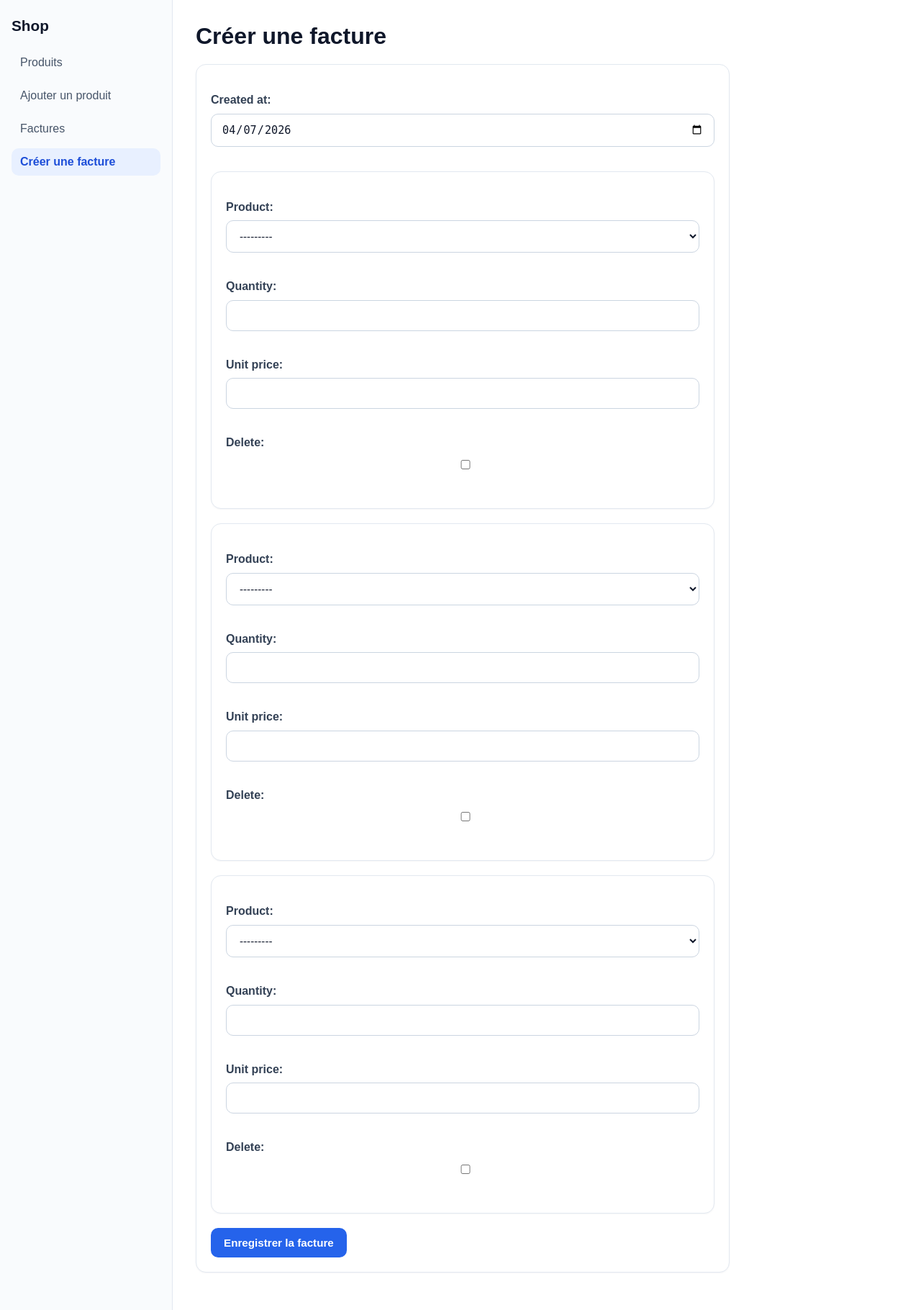
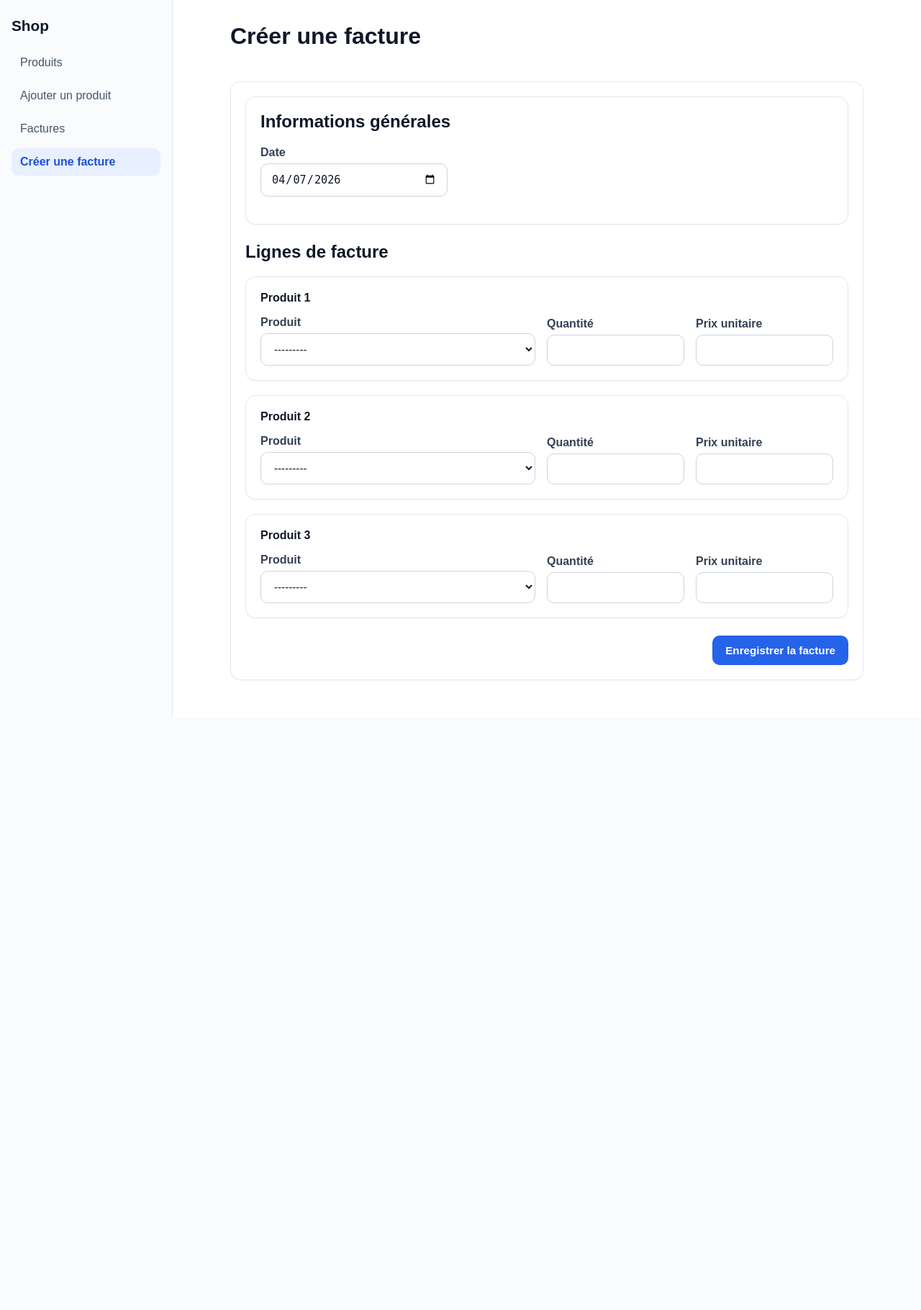
Before and after one commit to LexyRani/Python_Django_T, a Django app: page /invoices/create/ in a window 1280 px wide. Shown: the whole page at 72% size. After the commit the page ends 997 px from the top, so only its background shows below. Run offline with Django 5.2, Linux system fonts and the light colour scheme; tables that the repository leaves empty hold one stand-in row (values such as "Sample post").

Commit message:
Changement in models.py for the quantity in the facture and in the template

```diff
--- a/Exercice 2/WebAppDjango/shop/forms.py
+++ b/Exercice 2/WebAppDjango/shop/forms.py
@@ -1,6 +1,14 @@
 from django import forms
 from django.forms import inlineformset_factory
 from .models import Product, Invoice, InvoiceItem
+
+
+class ProductSelect(forms.Select):
+    def create_option(self, name, value, label, selected, index, subindex=None, attrs=None):
+        option = super().create_option(name, value, label, selected, index, subindex, attrs)
+        if value and hasattr(value, "instance"):
+            option["attrs"]["data-price"] = value.instance.price
+        return option
 
 
 class ProductForm(forms.ModelForm):
@@ -25,6 +33,11 @@
     class Meta:
         model = InvoiceItem
         fields = ['product', 'quantity', 'unit_price']
+        widgets = {
+            'product': ProductSelect(),
+            'quantity': forms.NumberInput(attrs={'min': 1}),
+            'unit_price': forms.NumberInput(attrs={'readonly': 'readonly'}),
+        }
 
 
 InvoiceItemFormSet = inlineformset_factory(
@@ -32,5 +45,5 @@
     InvoiceItem,
     form=InvoiceItemForm,
     extra=3,
-    can_delete=True
+    can_delete=False
 )
--- a/Exercice 2/WebAppDjango/shop/models.py
+++ b/Exercice 2/WebAppDjango/shop/models.py
@@ -1,5 +1,7 @@
 from django.db import models
 from django.utils import timezone
+from django.core.validators import MinValueValidator
+
 
 
 class Product(models.Model):
@@ -27,7 +29,7 @@
 class InvoiceItem(models.Model):
     invoice = models.ForeignKey(Invoice, on_delete=models.CASCADE)
     product = models.ForeignKey(Product, on_delete=models.CASCADE)
-    quantity = models.IntegerField()
+    quantity = models.PositiveIntegerField(validators=[MinValueValidator(1)])
     unit_price = models.DecimalField(max_digits=8, decimal_places=2)
 
     def line_total(self):
--- a/Exercice 2/WebAppDjango/shop/static/shop/style.css
+++ b/Exercice 2/WebAppDjango/shop/static/shop/style.css
@@ -336,6 +336,7 @@
     border-color: #bfdbfe;
 }
 /* Détail facture */
+
 .invoice-detail-header {
     margin-bottom: 24px;
 }
@@ -469,3 +470,67 @@
         transform: translateY(-7px) rotate(-45deg);
     }
 }
+
+.form-row-single {
+    max-width: 260px;
+}
+
+.invoice-form {
+    max-width: 880px;
+}
+
+.invoice-items-section {
+    margin-top: 24px;
+}
+
+.invoice-item-card h3 {
+    margin-top: 0;
+    margin-bottom: 16px;
+    color: #0f172a;
+    font-size: 1rem;
+}
+
+.invoice-item-grid {
+    display: grid;
+    grid-template-columns: 2fr 1fr 1fr;
+    gap: 16px;
+    align-items: end;
+}
+
+.form-field {
+    margin-bottom: 0;
+}
+
+.form-field label {
+    display: block;
+    margin-bottom: 6px;
+    font-weight: 600;
+    color: #334155;
+}
+
+.form-field input,
+.form-field select {
+    margin-bottom: 0;
+}
+
+.field-error {
+    margin-top: 6px;
+    color: #dc2626;
+    font-size: 0.9rem;
+}
+
+.form-actions {
+    margin-top: 24px;
+    display: flex;
+    justify-content: flex-end;
+}
+
+@media (max-width: 768px) {
+    .invoice-item-grid {
+        grid-template-columns: 1fr;
+    }
+
+    .form-row-single {
+        max-width: 100%;
+    }
+}
--- a/Exercice 2/WebAppDjango/shop/templates/shop/invoice_form.html
+++ b/Exercice 2/WebAppDjango/shop/templates/shop/invoice_form.html
@@ -1,19 +1,93 @@
 {% extends "shop/base.html" %}
+
 {% block content %}
+    <div class="content-container">
+        <div class="page-header">
             <h1>Créer une facture</h1>
+        </div>
 
-    <form method="post">
+        <form method="post" class="invoice-form">
             {% csrf_token %}
 
-        {{ form.as_p }}
+            <div class="card">
+                <h2>Informations générales</h2>
+                <div class="form-row-single">
+                    <label for="{{ form.created_at.id_for_label }}">Date</label>
+                    {{ form.created_at }}
+                </div>
+                {% if form.created_at.errors %}
+                    <div class="field-error">{{ form.created_at.errors }}</div>
+                {% endif %}
+            </div>
 
             {{ formset.management_form }}
 
+            <div class="invoice-items-section">
+                <h2>Lignes de facture</h2>
+
                 {% for item_form in formset %}
-            <div class="card">
-                {{ item_form.as_p }}
+                    <div class="card invoice-item-card">
+                        <h3>Produit {{ forloop.counter }}</h3>
+
+                        {% for hidden_field in item_form.hidden_fields %}
+                            {{ hidden_field }}
+                        {% endfor %}
+
+                        <div class="invoice-item-grid">
+                            <div class="form-field product-field">
+                                <label for="{{ item_form.product.id_for_label }}">Produit</label>
+                                {{ item_form.product }}
+                                {% if item_form.product.errors %}
+                                    <div class="field-error">{{ item_form.product.errors }}</div>
+                                {% endif %}
+                            </div>
+
+                            <div class="form-field quantity-field">
+                                <label for="{{ item_form.quantity.id_for_label }}">Quantité</label>
+                                {{ item_form.quantity }}
+                                {% if item_form.quantity.errors %}
+                                    <div class="field-error">{{ item_form.quantity.errors }}</div>
+                                {% endif %}
+                            </div>
+
+                            <div class="form-field price-field">
+                                <label for="{{ item_form.unit_price.id_for_label }}">Prix unitaire</label>
+                                {{ item_form.unit_price }}
+                                {% if item_form.unit_price.errors %}
+                                    <div class="field-error">{{ item_form.unit_price.errors }}</div>
+                                {% endif %}
+                            </div>
+                        </div>
                     </div>
                 {% endfor %}
+            </div>
+
+            <div class="form-actions">
                 <button type="submit">Enregistrer la facture</button>
+            </div>
         </form>
+    </div>
+
+    <script>
+        function updateUnitPrices() {
+            const productSelects = document.querySelectorAll('select[name$="-product"]');
+
+            productSelects.forEach(function(select) {
+                select.addEventListener('change', function() {
+                    const selectedOption = this.options[this.selectedIndex];
+                    const price = selectedOption.getAttribute('data-price');
+
+                    const unitPriceInput = this
+                        .closest('.invoice-item-card')
+                        .querySelector('input[name$="-unit_price"]');
+
+                    if (price && unitPriceInput) {
+                        unitPriceInput.value = price;
+                    }
+                });
+            });
+        }
+
+        document.addEventListener('DOMContentLoaded', updateUnitPrices);
+    </script>
 {% endblock %}
```
Also changed, not shown: Exercice 2/WebAppDjango/shop/migrations/0003_alter_invoiceitem_quantity.py (added). Lines whose indentation alone changed are shown as unchanged.
